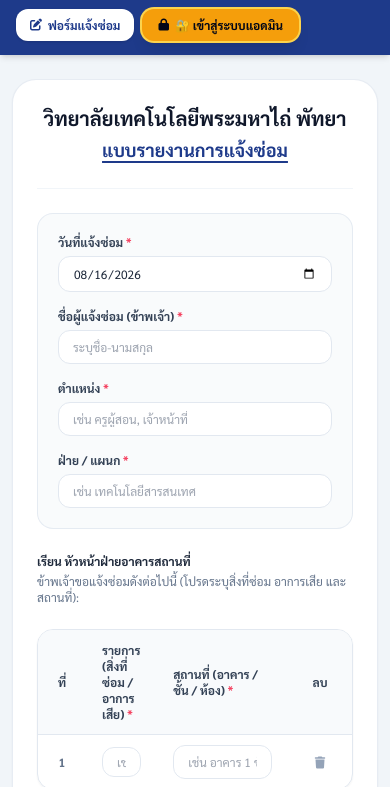
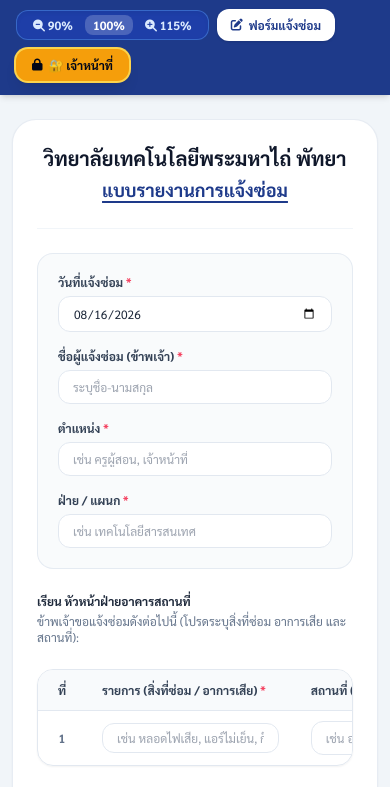
Before and after one commit to Q200754/PRTC-Repair-Reporting-System, a plain HTML site: page index.html in a window 390 px wide. Shown: the part 57-844 px from the top of the page. Drawn offline with nearby package versions, Linux system fonts and the light colour scheme.

Commit message:
Update projects

```diff
--- a/index.html
+++ b/index.html
@@ -3,7 +3,7 @@
 
 <head>
     <meta charset="UTF-8">
-    <meta name="viewport" content="width=device-width, initial-scale=1.0">
+    <meta name="viewport" content="width=device-width, initial-scale=1.0, maximum-scale=5.0">
     <title>ระบบรายงานการแจ้งซ่อม - PRTC</title>
 
     <!-- Tailwind CSS CDN -->
@@ -18,6 +18,28 @@
     <style>
         * {
             font-family: 'Sarabun', sans-serif;
+            box-sizing: border-box;
+        }
+        /* รองรับการย่อ-ขยายสเกลตามหน้าจอแบบ Dynamic Scale */
+
+         :root {
+            --app-scale: 1;
+        }
+
+        #app-scaler {
+            transform-origin: top center;
+            transition: transform 0.2s ease-in-out;
+            width: 100%;
+        }
+        /* Responsive typography & layout helpers */
+
+        @media (max-width: 640px) {
+            .table-responsive-card {
+                display: block;
+                width: 100%;
+                overflow-x: auto;
+                -webkit-overflow-scrolling: touch;
+            }
         }
 
         @media screen {
@@ -88,16 +110,14 @@
     </script>
 </head>
 
-<body class="bg-slate-100 text-slate-800 antialiased min-h-screen pb-12">
+<body class="bg-slate-100 text-slate-800 antialiased min-h-screen pb-12 overflow-x-hidden">
 
     <!-- =======================================================
          หน้าโหลดเว็บ (Loading Screen)
          ======================================================= -->
     <div id="loadingScreen" class="fixed inset-0 bg-brand-900 z-50 flex flex-col items-center justify-center text-white no-print">
         <div class="relative flex items-center justify-center mb-5">
-            <!-- Spinner วงแหวนหมุนรอบ -->
             <div class="w-24 h-24 border-4 border-blue-400/30 border-t-amber-400 rounded-full animate-spin"></div>
-            <!-- โลโก้ตรงกลาง -->
             <div class="absolute w-14 h-14 flex items-center justify-center">
                 <img src="images/logo-prtc.png" alt="โลโก้ PRTC" class="w-full h-full object-contain">
             </div>
@@ -108,26 +128,44 @@
         </p>
     </div>
 
+    <!-- Wrapper สำหรับปรับอัตราส่วนขนาดหน้าจอ -->
+    <div id="app-scaler">
+
         <!-- Navbar ด้านบน -->
         <header class="bg-brand-900 text-white shadow-md mb-6 sticky top-0 z-40 no-print">
             <div class="max-w-5xl mx-auto px-4 py-3.5 flex flex-wrap justify-between items-center gap-3">
                 <div class="flex items-center gap-3">
                     <img src="images/logo-prtc.png" alt="โลโก้ PRTC" class="w-10 h-10 object-contain">
                     <div>
-                    <h1 class="text-sm font-bold leading-tight">วิทยาลัยเทคโนโลยีพระมหาไถ่ พัทยา</h1>
+                        <h1 class="text-sm sm:text-base font-bold leading-tight">วิทยาลัยเทคโนโลยีพระมหาไถ่ พัทยา</h1>
                         <p class="text-[11px] text-blue-200">ระบบรายงานการแจ้งซ่อมออนไลน์ (E-Repair)</p>
                     </div>
                 </div>
 
-            <!-- กลุ่มปุ่มเปลี่ยนหน้า / ล็อกอิน / ล็อกเอาต์ -->
-            <div class="flex items-center gap-2">
+                <!-- เครื่องมือปรับอัตราส่วนหน้าจอ + เมนูล็อกอิน -->
+                <div class="flex items-center flex-wrap gap-2">
+
+                    <!-- แถบปุ่มปรับสเกลขนาดหน้าจอ (Zoom / Screen Ratio Controls) -->
+                    <div class="flex items-center bg-brand-800/80 border border-blue-400/40 rounded-xl px-2 py-1 gap-1 text-xs shadow-inner">
+                        <span class="text-[11px] text-blue-200 font-semibold hidden md:inline mr-1"><i class="fas fa-display mr-1"></i>ขนาดจอ:</span>
+                        <button type="button" onclick="setScreenScale(0.9)" class="px-2 py-0.5 rounded-lg hover:bg-white/20 transition active:scale-95 text-blue-100 font-bold" title="ย่อขนาด (90%)">
+                            <i class="fas fa-magnifying-glass-minus"></i> 90%
+                        </button>
+                        <button type="button" onclick="setScreenScale(1.0)" class="px-2 py-0.5 rounded-lg bg-white/20 text-white font-bold hover:bg-white/30 transition active:scale-95" title="ขนาดมาตรฐาน (100%)">
+                            100%
+                        </button>
+                        <button type="button" onclick="setScreenScale(1.15)" class="px-2 py-0.5 rounded-lg hover:bg-white/20 transition active:scale-95 text-blue-100 font-bold" title="ขยายขนาด (115%)">
+                            <i class="fas fa-magnifying-glass-plus"></i> 115%
+                        </button>
+                    </div>
+
                     <button type="button" id="btnNavUser" onclick="switchView('user')" class="bg-white text-brand-900 hover:bg-blue-50 text-xs font-bold px-3.5 py-2 rounded-xl shadow transition inline-flex items-center gap-1.5">
                         <i class="fas fa-edit"></i> ฟอร์มแจ้งซ่อม
                     </button>
 
                     <div id="adminAuthArea" class="flex items-center gap-2">
                         <button type="button" id="btnLoginNav" onclick="openModal('adminLoginModal')" class="bg-amber-500 hover:bg-amber-600 text-slate-950 text-xs font-black px-4 py-2 rounded-xl shadow-lg transition inline-flex items-center gap-1.5 ring-2 ring-amber-300 active:scale-95">
-                        <i class="fas fa-lock"></i> 🔐 เข้าสู่ระบบแอดมิน
+                            <i class="fas fa-lock"></i> 🔐 เจ้าหน้าที่
                         </button>
 
                         <div id="adminLoggedInButtons" class="hidden flex items-center gap-2">
@@ -190,8 +228,8 @@
                             <p class="text-slate-500">ข้าพเจ้าขอแจ้งซ่อมดังต่อไปนี้ (โปรดระบุสิ่งที่ซ่อม อาการเสีย และสถานที่):</p>
                         </div>
 
-                    <div class="overflow-x-auto border border-slate-200 rounded-2xl shadow-sm">
-                        <table class="w-full text-left border-collapse" id="repairTable">
+                        <div class="overflow-x-auto border border-slate-200 rounded-2xl shadow-sm table-responsive-card">
+                            <table class="w-full text-left border-collapse min-w-[550px]" id="repairTable">
                                 <thead class="bg-slate-50 border-b border-slate-200 text-slate-700 text-xs">
                                     <tr>
                                         <th class="py-3 px-3 text-center w-12 font-bold">ที่</th>
@@ -317,8 +355,8 @@
                         </div>
                     </div>
 
-                <div class="overflow-x-auto border border-slate-200 rounded-2xl">
-                    <table class="w-full text-left border-collapse" id="adminTable">
+                    <div class="overflow-x-auto border border-slate-200 rounded-2xl table-responsive-card">
+                        <table class="w-full text-left border-collapse min-w-[700px]" id="adminTable">
                             <thead class="bg-slate-50 border-b border-slate-200 text-slate-700 text-xs">
                                 <tr>
                                     <th class="py-3.5 px-3 text-center w-28 font-bold">รหัสใบงาน</th>
@@ -341,6 +379,7 @@
                 </div>
             </section>
 
+        </div>
     </div>
 
     <!-- Container สำหรับปริ้นท์เอกสารตามฟอร์มทางการ -->
@@ -493,6 +532,7 @@
         const STORAGE_KEY = "PRTC_REPAIR_RECORDS";
         const SESSION_KEY = "PRTC_ADMIN_SESSION";
         const VIEW_KEY = "PRTC_ACTIVE_VIEW";
+        const SCALE_KEY = "PRTC_APP_SCALE";
 
         let repairList = JSON.parse(localStorage.getItem(STORAGE_KEY)) || [];
 
@@ -502,8 +542,34 @@
 
         let isAdminLoggedIn = localStorage.getItem(SESSION_KEY) === "true";
 
+        // ฟังก์ชันปรับอัตราส่วนขนาดหน้าจอ (Scale / Zoom Function)
+        function setScreenScale(scaleValue) {
+            const scaler = document.getElementById('app-scaler');
+            if (scaler) {
+                scaler.style.transform = `scale(${scaleValue})`;
+                scaler.style.transformOrigin = 'top center';
+
+                // คำนวณความกว้างเพื่อป้องกันขอบล้น
+                if (scaleValue > 1) {
+                    scaler.style.width = `${100 / scaleValue}%`;
+                    scaler.style.margin = '0 auto';
+                } else {
+                    scaler.style.width = '100%';
+                    scaler.style.margin = '0';
+                }
+
+                localStorage.setItem(SCALE_KEY, scaleValue);
+            }
+        }
+
         // ควบคุมหน้าจอ Loading Screen (1.5 วินาที)
         window.addEventListener('load', () => {
+            // โหลดค่าอัตราส่วนเดิมที่ผู้ใช้เคยตั้งไว้
+            const savedScale = localStorage.getItem(SCALE_KEY);
+            if (savedScale) {
+                setScreenScale(parseFloat(savedScale));
+            }
+
             setTimeout(() => {
                 const loader = document.getElementById('loadingScreen');
                 if (loader) {
```
Lines whose indentation alone changed are shown as unchanged.
